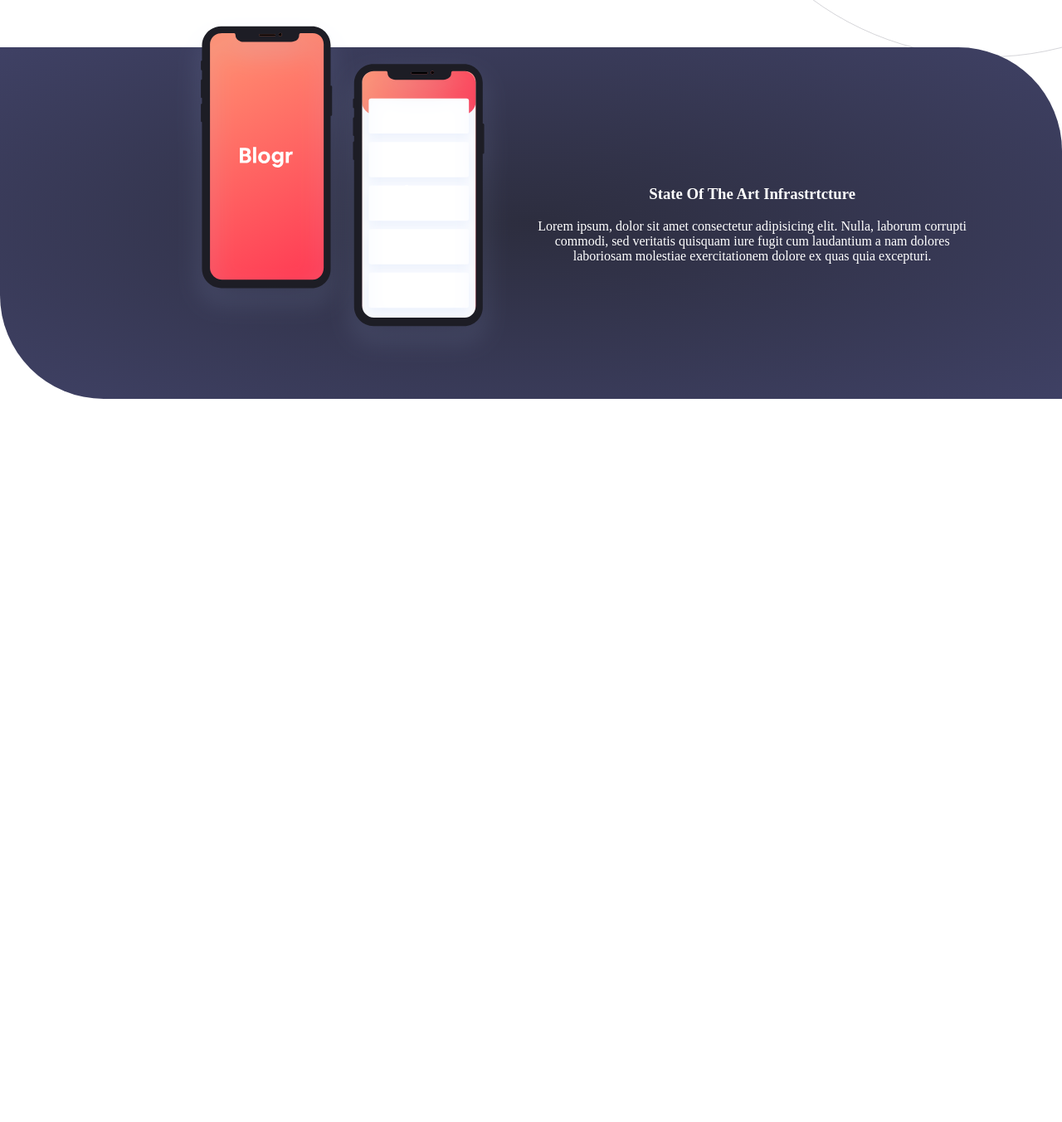
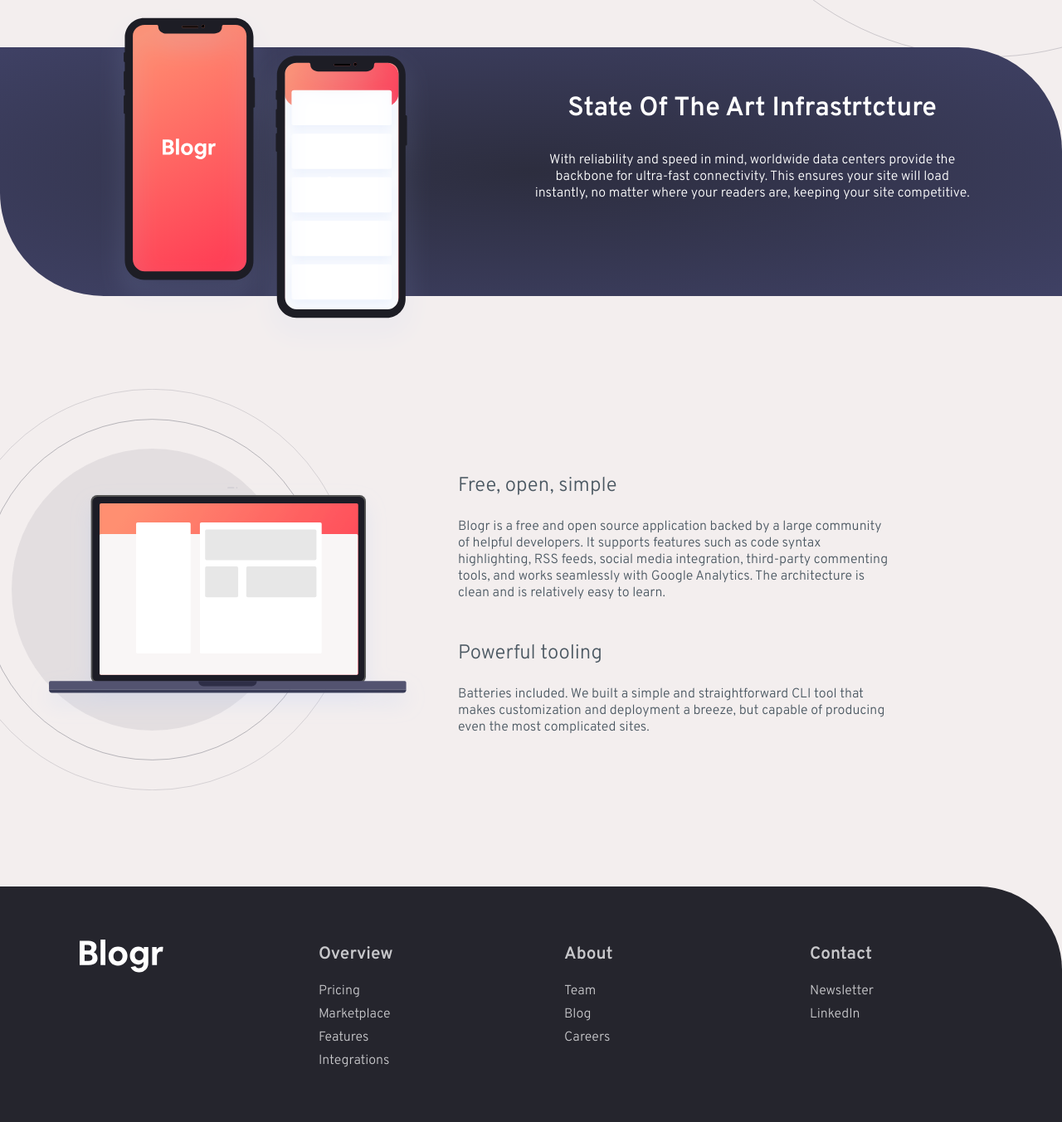
Before and after one commit to BrianCodes33/frontendmentor, a plain HTML site: page blogr-landing-page-main/index.html in a window 1280 px wide. Shown: the part 1279-2632 px from the top of the page at 83% size. Before the commit the page ends 1760 px from the top, so only its background shows below. Drawn offline with Linux system fonts and the light colour scheme.

Commit message:
finished landing page desktop view

```diff
--- a/blogr-landing-page-main/index.html
+++ b/blogr-landing-page-main/index.html
@@ -70,14 +70,15 @@
       <h1>Designed For the Future</h1>
       <div class="grid">
         <div class="desktop-copy">
-          <h2> Introducing an extensible editor</h2>
+          <h2>Introducing an extensible editor</h2>
           <p>Blogr features an exceedingly intuitive interface which lets you focus on one thing: creating content.
             The editor supports management of multiple blogs and allows easy manipulation of embeds such as images,
             videos, and Markdown. Extensibility with plugins and themes provide easy ways to add functionality or
             change the looks of a blog.</p>
-          <h2 >Robust content management</h2>
+          <h2>Robust content management</h2>
           <p>Flexible content management enables users to easily move through posts. Increase the usability of your blog
-              by adding customized categories, sections, format, or flow. With this functionality, you’re in full control.</p>
+            by adding customized categories, sections, format, or flow. With this functionality, you’re in full control.
+          </p>
         </div>
         <div class="desktop-illustration">
           <img src="images/illustration-editor-desktop.svg" alt="">
@@ -93,27 +94,62 @@
       </div>
       <div class="state-of-art-text">
         <h3>State Of The Art Infrastrtcture</h3>
-        <p>Lorem ipsum, dolor sit amet consectetur adipisicing elit. Nulla, laborum corrupti commodi, sed veritatis quisquam iure fugit cum laudantium a nam dolores laboriosam molestiae exercitationem dolore ex quas quia excepturi.</p>
+        <p>With reliability and speed in mind, worldwide data centers provide the backbone for ultra-fast connectivity.
+          This ensures your site will load instantly, no matter where your readers are, keeping your site competitive.
+        </p>
+      </div>
+    </section>
+    <section class="free-section">
+      <div class="image">
+        <img src="images/illustration-laptop-desktop.svg" alt="">
+      </div>
+      <div class="callouts">
+        <h3>Free, open, simple</h3>
+        <p>Blogr is a free and open source application backed by a large community of helpful developers. It supports
+          features such as code syntax highlighting, RSS feeds, social media integration, third-party commenting tools,
+          and works seamlessly with Google Analytics. The architecture is clean and is relatively easy to learn.</p>
+        <h3>Powerful tooling</h3>
+        <p>Batteries included. We built a simple and straightforward CLI tool that makes customization and deployment a
+          breeze, but
+          capable of producing even the most complicated sites.</p>
+        </h3>
       </div>
     </section>
   </main>
+  <footer>
+    <div class="logo">
+      <img src="images/logo.svg" alt="">
+    </div>
+    <div class="product">
+      <ul>
+        <li><h3>Overview</h3></li>
+        <li>Pricing</li>
+        <li>Marketplace</li>
+        <li>Features</li>
+        <li>Integrations</li>
+      </ul>
+    </div>
+    <div class="company">
+      <ul>
+        <li><h3>About</h3></li>
+        <li>Team</li>
+        <li>Blog</li>
+        <li>Careers</li>
+      </ul>
+    </div>
+    <div class="connect">
+      <ul>
+        <li><h3>Contact</h3></li>
+        <li>Newsletter</li>
+        <li>LinkedIn</li>
+      </ul>
+    </div>
+  </footer>
   <!--
 
   Designed for the future
 
-  Introducing an extensible editor
-  Blogr features an exceedingly intuitive interface which lets you focus on one thing: creating content.
-  The editor supports management of multiple blogs and allows easy manipulation of embeds such as images,
-  videos, and Markdown. Extensibility with plugins and themes provide easy ways to add functionality or
-  change the looks of a blog.
 
-  Robust content management
-  Flexible content management enables users to easily move through posts. Increase the usability of your blog
-  by adding customized categories, sections, format, or flow. With this functionality, you’re in full control.
-
-  State of the Art Infrastructure
-  With reliability and speed in mind, worldwide data centers provide the backbone for ultra-fast connectivity.
-  This ensures your site will load instantly, no matter where your readers are, keeping your site competitive.
 
   Free, open, simple
   Blogr is a free and open source application backed by a large community of helpful developers. It supports
--- a/blogr-landing-page-main/style.scss
+++ b/blogr-landing-page-main/style.scss
@@ -1,20 +1,26 @@
+html {
+  scroll-behavior: smooth;
+}
+
 @import url('https://fonts.googleapis.com/css2?family=Overpass:wght@100;200;300;600&family=Ubuntu:wght@400;500;700&display=swap');
 
 :root {
   --text-white: hsl(0, 0%, 100%);
+  --body-bg: hsla(0, 18%, 93%, 0.8);
   --main-font: 'Ubuntu', sans-serif;
   --secondary-font: 'Overpass', sans-serif;
   --cta-text-color: hsl(356, 100%, 66%);
   --dark-blue: hsl(237, 17%, 21%);
   --body-copy-color: hsl(207, 13%, 34%);
   --footer-background:  hsl(240, 10%, 16%);
+  --footer-text: hsl(240, 2%, 79%);
   --body-gradient: radial-gradient(hsl(237, 17%, 21%), hsl(237, 23%, 32%))
 }
 
 body {
   margin: 0;
   padding: 0;
-  // overflow-x: hidden;
+  background: var(--body-bg);
 }
 
 header {
@@ -189,9 +195,12 @@ main {
 .illustration-section {
   display: grid;
   grid-template-columns: repeat(12,1fr);
+  height: 300px;
+  // grid-template-rows: 300px 1fr;
   background: var(--body-gradient);
   color: #fff;
   text-align: center;
+  // padding: 5rem;
   margin-top: 12rem;
   position: relative;
   border-top-right-radius: 125px;
@@ -201,15 +210,77 @@ main {
     margin: 0;
   }
   .phones {
-    grid-column: 3/6;
+    grid-column: 2/6;
     img {
       max-width: 400px;
       position: relative;
-      top: -40px;
+      top: -50px;
     }
   }
   .state-of-art-text {
+    position: relative;
+    bottom: 100px;
     grid-column: 7/12;
     align-self: center;
+    margin-top: 1rem;
+    font-family: var(--secondary-font);
+    h3 {
+      margin-top: 1rem;
+      font-size: 2rem;
+    }
   }
 }
+
+.free-section {
+  display: grid;
+  grid-template-columns: repeat(12,1fr);
+  padding: 7rem;
+  .image  {
+    grid-column: 1/6;
+    position: relative;
+    left: -170px;
+    img {
+      max-width: 600px;
+    }
+  }
+  .callouts {
+    grid-column: 6/12;
+    align-self: center;
+    font-family: var(--secondary-font);
+    h3 {
+      margin-top: 3rem;
+      font-size: 1.5rem;
+      color: var(--body-copy-color);
+      font-weight: 500;
+    }
+    p {
+      color: var(--body-copy-color);
+      font-weight: 300;
+    }
+  }
+}
+
+footer  {
+  font-family: var(--main-font);
+  padding: 3rem;
+  background: var(--footer-background);
+  color: #fff;
+  display: grid;
+  grid-template-columns: repeat(4, 1fr);
+  border-top-right-radius: 100px;
+  .logo {
+    margin-left: 3rem;
+    margin-top: 1rem;
+  }
+  ul {
+    list-style: none;
+    li {
+      margin-top: 0.5rem;
+      color: var(--footer-text);
+      font-family: var(--secondary-font);
+      h3 {
+        font-size: 1.3rem;
+      }
+    }
+  }
+}
```
Also changed, not shown: blogr-landing-page-main/style.css, 1 other file.
